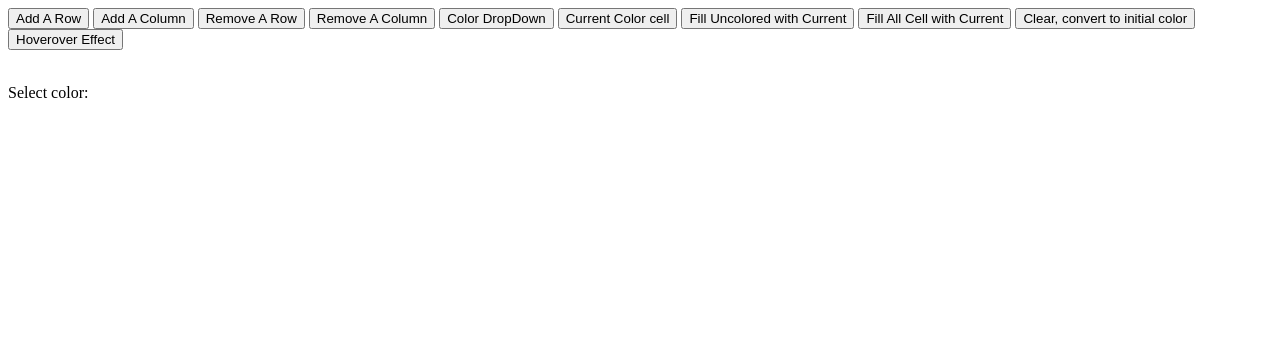
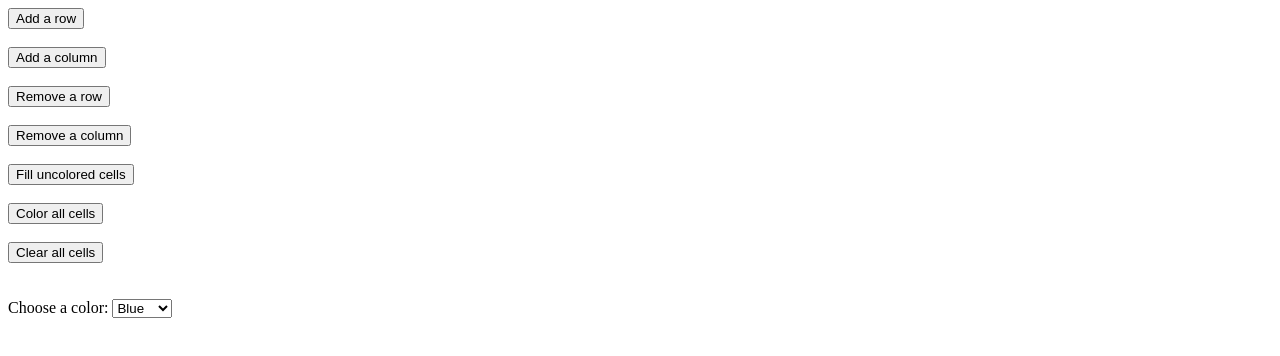
Before and after one commit to viviantom0506/DOM-Challenge-III, a plain HTML site: page index.html in a window 1280 px wide. Drawn offline with Linux system fonts and the light colour scheme.

Commit message:
changed message structure

```diff
--- a/index.html
+++ b/index.html
@@ -1,38 +1,56 @@
 <!DOCTYPE html>
 <html lang="en">
-<head>
-    <link rel = "stylesheet"
-	type="text/css" />
-	<!-- href="style.css"/> -->
-    <meta charset="UTF-8">
-    <link ref = "stylesheet" href = style.css>
-</head>
+  <head>
+    <meta charset="UTF-8" />
+    <title>Document</title>
+    <link rel="stylesheet" type="text/css" href="style.css" />
+  </head>
+  <body>
+    <div id="buttons-div">
+      <div>
+        <button onClick="addRows()">Add a row</button>
+      </div>
+      <br>
+      <div>
+        <button onClick="addColumns()">Add a column</button>
+      </div>
+      <br>
+      <div>
+        <button onClick="removeRow()">Remove a row</button>
+      </div>
+      <br>
+      <div>
+        <button onClick="removeColumn()">Remove a column</button>
+      </div>
+      <br>
+      <div>
+        <button onClick="fillUncolored()">Fill uncolored cells</button>
+      </div>
+      <br>
+      <div>
+        <button onClick="fillAll()">Color all cells</button>
+      </div>
+      <br>
+      <div>
+         <button onClick="clearAll()">Clear all cells</button>
+       </div>
+    </div>
+    <br>
+    <div>
+      <br />
+      <span>Choose a color:</span>
+      <select onchange="selectColor(this.value)">
+        <option value="blue">Blue</option>
+        <option value="red">Red</option>
+        <option value="green">Green</option>
+        <option value="grey">Grey</option>
+        <option value="pink">Pink</option>
+      </select>
+    </div>
+    <br />
 
-<body>
-    <button onclick="addRow()">Add A Row</button>
-    <button onclick="addColumn()">Add A Column</button>
-    <button onclick="removeRow()">Remove A Row</button>
-    <button onclick="removeColumn()">Remove A Column</button>
-    <button onclick="dropColor()">Color DropDown</button>
-    <button onclick="ColorCell()">Current Color cell</button>
-    <button onclick="fillUnColored()">Fill Uncolored with Current</button>
-    <button onclick="fillColored()">Fill All Cell with Current</button>
-    <button onclick="clear()">Clear, convert to initial color</button>
-    <button onclick="hover()">Hoverover Effect</button>
-    <br><br>
+    <table id="Table"></table>
 
-    <div>
-        <p>Select color: <span id="color-span"></span></p>
-        <div id="color-dropdown">
-          <div class="color" id="red" onclick="selectColor(this)"></div>
-          <div class="color" id="orange" onclick="selectColor(this)"></div>
-          <div class="color" id="yellow" onclick="selectColor(this)"></div>
-          <div class="color" id="green" onclick="selectColor(this)"></div>
-          <div class="color" id="blue" onclick="selectColor(this)"></div>
-          <div class="color" id="purple" onclick="selectColor(this)"></div>
-    </div><br>
-    <table id="Table">
-    </table>
-    <script type="text/javascript" src="script.js"></script>
-</body>
+    <script src="script.js"></script>
+  </body>
 </html>
```
